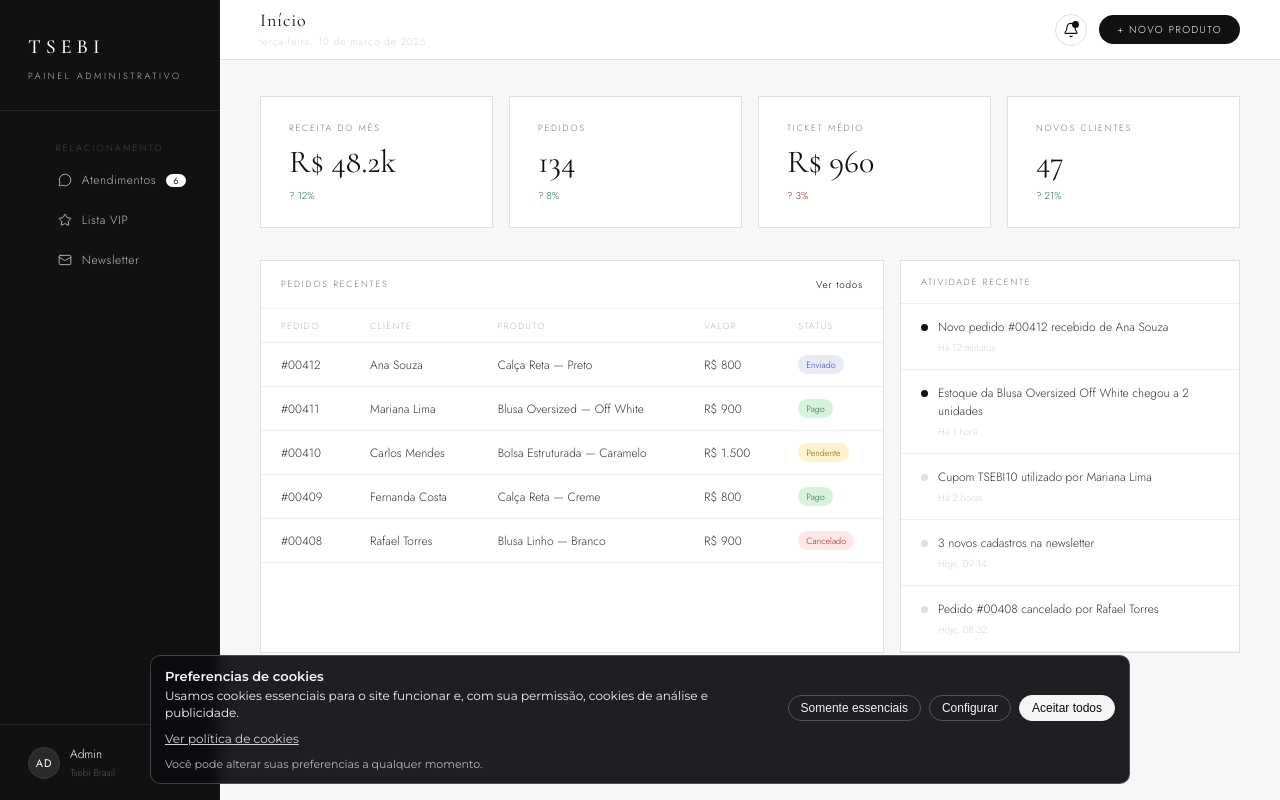
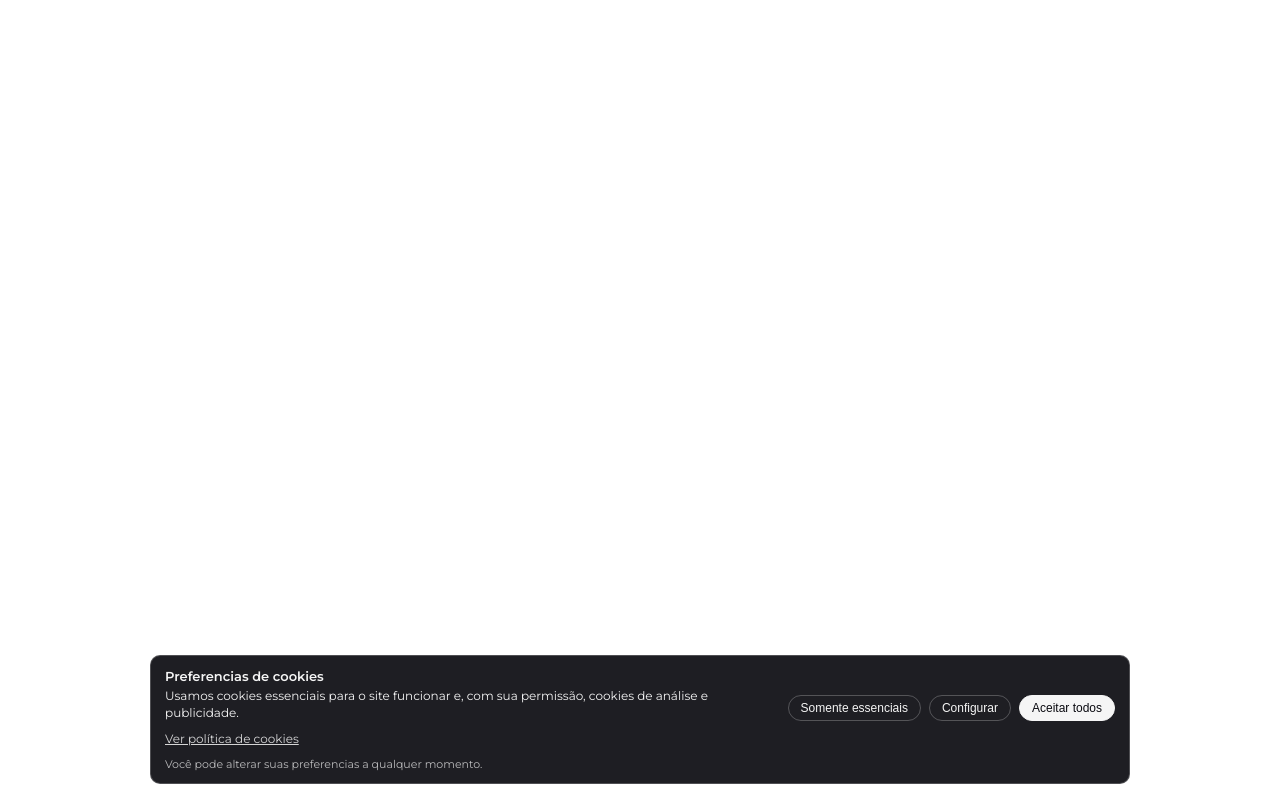
Before and after one commit to Matheusmottadev/Tsebi, a Next.js app in the folder web-next/: page /admin in a window 1280 px wide. Built offline with nearby package versions, Linux system fonts and the light colour scheme; no server answers.

Commit message:
descrição rápida

```diff
--- a/web-next/src/app/admin/page.tsx
+++ b/web-next/src/app/admin/page.tsx
@@ -1,9 +1,8 @@
 import type { Metadata } from "next";
-import { StudioAdminPanel } from "@/components/studio/panel/StudioAdminPanel";
 
 export const metadata: Metadata = {
   title: "Admin | Tsebi",
-  description: "Painel administrativo da Tsebi.",
+  description: "Área administrativa.",
   robots: {
     index: false,
     follow: false,
@@ -11,5 +10,5 @@ export const metadata: Metadata = {
 };
 
 export default function AdminPage() {
-  return <StudioAdminPanel />;
+  return <main style={{ minHeight: "100vh", background: "#fff" }} aria-label="Área administrativa em branco" />;
 }
```
